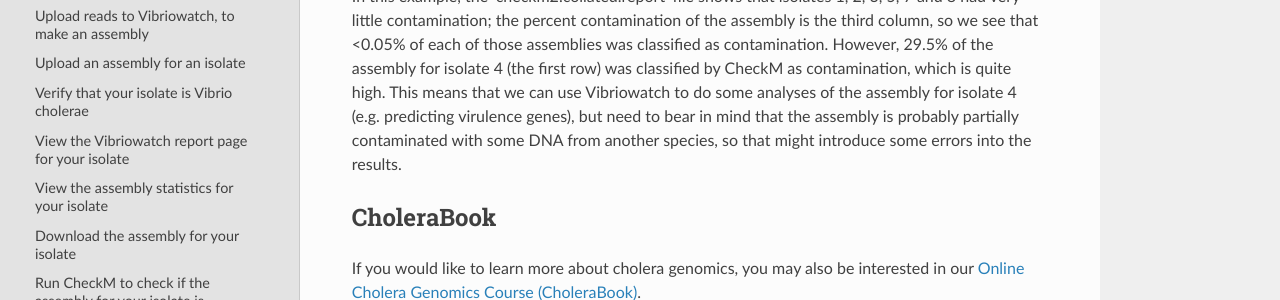
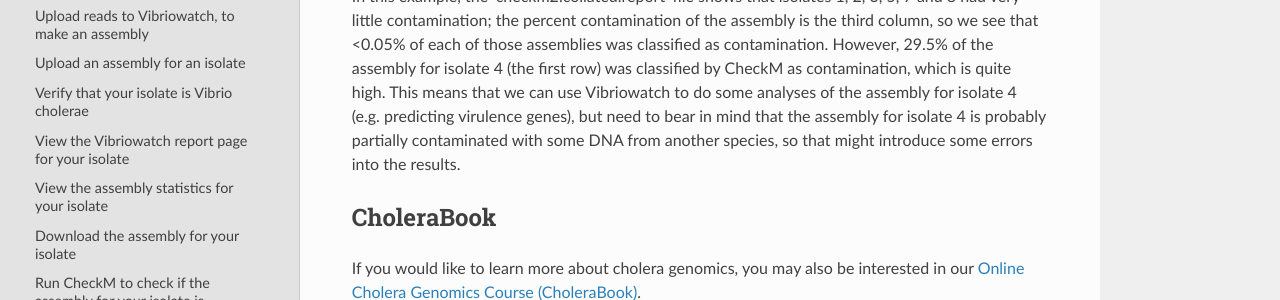
Before and after one commit to avrilcoghlan/vibriowatch, a Sphinx documentation site: the page built from docs/source/assemblies.rst, in a window 1280 px wide and 900 px high, scrolled down 14973 px. Shown: the part 278-578 px from the top of the window. Built offline with Sphinx 7.4.7 and the Read the Docs theme 3.1.0, drawn with Linux system fonts in a browser that asks for light colours; some of the changed text lies outside the part shown.

Commit message:
Update assemblies.rst

```diff
--- a/docs/source/assemblies.rst
+++ b/docs/source/assemblies.rst
@@ -314,7 +314,7 @@
 .. image:: Picture14.png
   :width: 650
 
-In this example, the 'checkm2.collated.report' file shows that isolates 1, 2, 3, 5, 7 and 8 had very little contamination; the percent contamination of the assembly is the third column, so we see that <0.05% of each of those assemblies was classified as contamination. However, 29.5% of the assembly for isolate 4 (the first row) was classified by CheckM as contamination, which is quite high. This means that we can use Vibriowatch to do some analyses of the assembly for isolate 4 (e.g. predicting virulence genes), but need to bear in mind that the assembly is probably partially contaminated with some DNA from another species, so that might introduce some errors into the results.
+In this example, the 'checkm2.collated.report' file shows that isolates 1, 2, 3, 5, 7 and 8 had very little contamination; the percent contamination of the assembly is the third column, so we see that <0.05% of each of those assemblies was classified as contamination. However, 29.5% of the assembly for isolate 4 (the first row) was classified by CheckM as contamination, which is quite high. This means that we can use Vibriowatch to do some analyses of the assembly for isolate 4 (e.g. predicting virulence genes), but need to bear in mind that the assembly for isolate 4 is probably partially contaminated with some DNA from another species, so that might introduce some errors into the results.
 
 CholeraBook
 -----------
```
